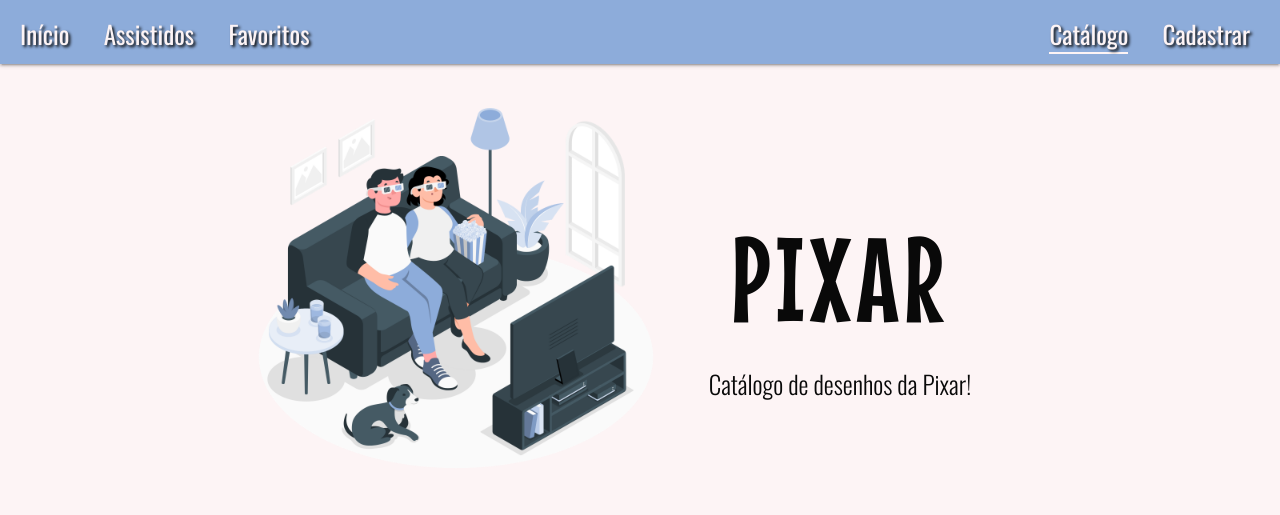
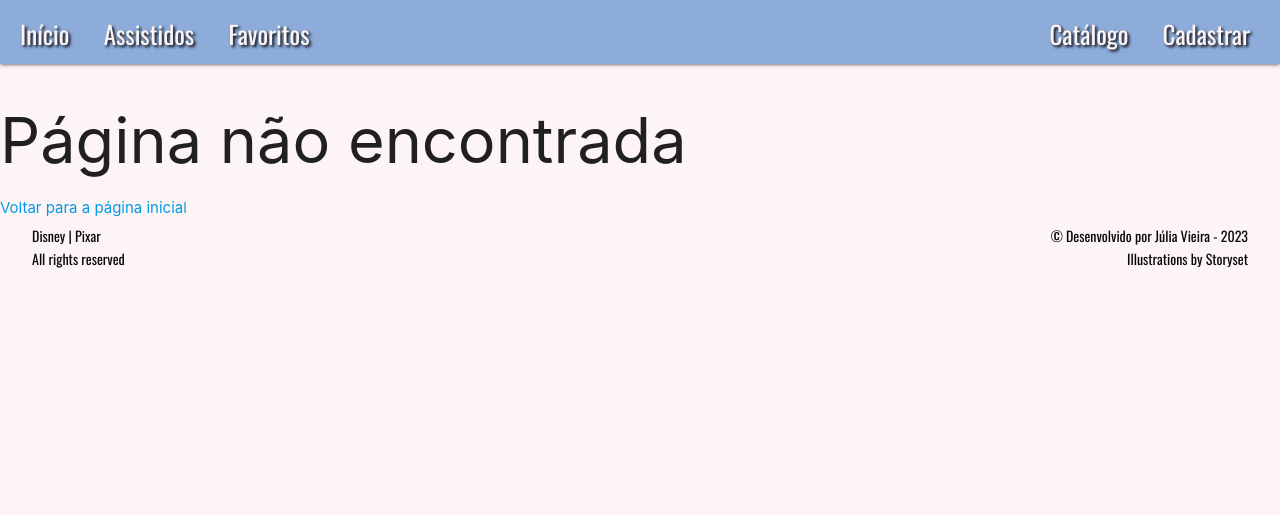
Before and after one commit to Lia-Moon/Pink-Catalog, a PHP site: page /index.php in a window 1280 px wide. Shown: the top 515 px of the page. After the commit the page ends 268 px from the top, so only its background shows below. Run offline with PHP 8.4, Linux system fonts and the light colour scheme; data comes from the database, SQL or seed files in the repository.

Commit message:
Criação da página error 404, e criação da página index.php

```diff
--- /dev/null
+++ b/404.php
@@ -0,0 +1,25 @@
+<?php include "cabecalho.php" ?>
+
+<body id="404__page">
+    <header>
+        <nav class="navegacao">
+            <div class="navegacao__esquerda">
+                <a class="navegacao__esquerda--inicio" href="galeria.php">Início</a>
+                <a class="navegacao__esquerda--assistidos" href="#">Assistidos</a>
+                <a class="navegacao__esquerda--favoritos" href="#">Favoritos</a>
+            </div>
+            <div class="navegacao__direita">
+                <a class="navegacao__direita--galeria" href="galeria.php">Catálogo</a>
+                <a class="navegacao__direita--cadastrar" href="cadastrar.php">Cadastrar</a>
+            </div>
+        </nav>
+    </header>
+    <main>
+        <h1>Página não encontrada</h1>
+        <a href="/">Voltar para a página inicial</a>
+    </main>
+</body>
+
+<?php include "footer.php" ?>
+
+</html>
--- a/cadastrar.php
+++ b/cadastrar.php
@@ -4,12 +4,12 @@
     <header> <!-- *********************************************** HEADER ***************************************************** -->
         <nav class="navegacao">
             <div class="navegacao__esquerda">
-                <a class="navegacao__esquerda--inicio" href="index.php">Início</a>
+                <a class="navegacao__esquerda--inicio" href="galeria.php">Início</a>
                 <a class="navegacao__esquerda--assistidos" href="#">Assistidos</a>
                 <a class="navegacao__esquerda--favoritos" href="#">Favoritos</a>
             </div>
             <div class="navegacao__direita">
-                <a class="navegacao__direita--index" href="index.php">Catálogo</a>
+                <a class="navegacao__direita--galeria" href="galeria.php">Catálogo</a>
                 <a class="navegacao__direita--cadastrar" href="cadastrar.php">Cadastrar</a>
             </div>
         </nav>
@@ -78,7 +78,7 @@
                             </div>
 
                             <div class="card-action">
-                                <a href="index.php" class="waves-effect waves-light btn grey">Cancelar</a>
+                                <a href="galeria.php" class="waves-effect waves-light btn grey">Cancelar</a>
                                 <button id="button-enviar" type="submit" class="waves-effect waves-light btn blue accent-1">Enviar</button>
                             </div>
                         </div>
--- a/index.php
+++ b/index.php
@@ -1,76 +1,15 @@
-<?php include "cabecalho.php" ?> <!-- Essa linha adiciona o código do cabecalho.php nessa parte do código -->
+<?php
 
-<?php
-session_start();
-require "./repository/FilmesRepositoryPDO.php";
-require "./util/Mensagem.php";
+$rota = $_SERVER["REQUEST_URI"];
 
-$filmesRepository = new FilmesRepositoryPDO();
-$filmes = $filmesRepository->listarTodos();
-
-/* $filme1 = [
-    "titulo" => "Toy Story",
-    "ano" => 1995,
-    "sinopse" => "Buzz Lightyear é o novo e sofisticado astronauta de brinquedo do garoto Andy. Buzz não imaginava que encontraria um rival: Woody, um cowboy de brinquedo que, dominado pelo ciúme, acredita ter perdido um lugar precioso no coração do seu dono. Os dois brinquedos vivem brigando até que vão parar nas garras do vizinho, um verdadeiro destruidor de brinquedos. Agora, mais do que nunca, Buzz e Woody precisam precisam se unir para escapar do perigo. Com a ajuda de seus amigos da caixa de brinquedos, eles vão viver uma incrível aventura.",
-    "poster" => "https://www.themoviedb.org/t/p/w300/AptcisAVyZqBllXLEGje8MjKzJI.jpg"
-]; */
-
-//$filmes = [$filme1, $filme2, $filme3, $filme4];
-
-?>
-
-<body id="index">
-    <header> <!-- *********************************************** HEADER ***************************************************** -->
-        <nav class="navegacao">
-            <div class="navegacao__esquerda">
-                <a class="navegacao__esquerda--inicio" href="index.php">Início</a>
-                <a class="navegacao__esquerda--assistidos" href="#">Assistidos</a>
-                <a class="navegacao__esquerda--favoritos" href="#">Favoritos</a>
-            </div>
-            <div class="navegacao__direita">
-                <a class="navegacao__direita--index" href="index.php">Catálogo</a>
-                <a class="navegacao__direita--cadastrar" href="cadastrar.php">Cadastrar</a>
-            </div>
-        </nav>
-        <div class="header__conteudo">
-            <img class="header__imagem" src="./assets/tv-couple.png" alt="Casal assistindo TV, Ilustração de Storyset">
-            <div class="header__titulo--e--subtitulo">
-                <h1 class="header__titulo">Pixar</h1>
-                <a href="#" class="header__subtitulo">Catálogo de desenhos da Pixar!</a>
-            </div>
-        </div>
-
-    </header>
-
-    <main> <!-- *********************************************** MAIN ***************************************************** -->
-
-        <div class="row">
-            <?php foreach($filmes as $filme) : ?>
-                <!--   < ?php for ($i = 0; $i < count($filmes); $i++) {   forma de escrever
-                            $filme = $filmes[$i];
-                        ?>
-                            CÓDIGO SERIA ISERIDO AQUI, LEMBRANDO QUE O PRIMEIRO PHP SERIA FECHADO, E O ÚLTIMO TBM
-                        < ?php } ?>                                      -->
-                <div class="col s12 m6 l3 sl2">
-                    <div class="card hoverable">
-                        <div class="card-image">
-                            <img src="<?php echo $filme->poster ?>"> <!-- Forma comum de escrever php-->
-                            <a class="btn-floating halfway-fab waves-effect waves-light blue accent-1"><i class="material-icons">favorite_border</i></a>
-                        </div>
-                        <div class="card-content">
-                            <span class="card-title"><?php echo $filme->titulo ?></span> <!-- Outra forma de escrever quando é só 1 linha-->
-                            <p class="valign-wrapper"><i class="material-icons">date_range</i> <?= $filme->ano ?></p>
-                            <p><?= $filme->sinopse ?></p>
-                        </div>
-                    </div>
-                </div>
-            <?php endforeach ?>
-        </div>
-    </main>
-
-    <?= Mensagem::mostrar(); ?>
-</body>
-
-<?php include "footer.php" ?>
-
-</html>
+switch($rota) {
+    case "/":
+        require "galeria.php";
+        break;
+    case "/novo":
+        require "cadastrar.php";
+        break;
+    default:
+        require "404.php";
+        break;
+}
--- a/inserirFilme.php
+++ b/inserirFilme.php
@@ -44,6 +44,6 @@ if ($filmesRepository->salvar($filme)) {
     $_SESSION["msg"] =  "\nErro ao inserir filmes. " . $bs->lastErrorMsg();
 }
 
-header("Location: index.php");
+header("Location: galeria.php");
 
 ?>
--- a/styles/style.css
+++ b/styles/style.css
@@ -165,6 +165,6 @@ body {
     text-align: right;
 }
 
-#index .navegacao .navegacao__direita--index, #cadastrar .navegacao .navegacao__direita--cadastrar {
+#galeria .navegacao .navegacao__direita--galeria, #cadastrar.navegacao__direita--cadastrar{
     border-bottom: solid 2px var(--cor-link-dark-background);
 }
```
Also changed, not shown: galeria.php (added, +77 -0 lines).
